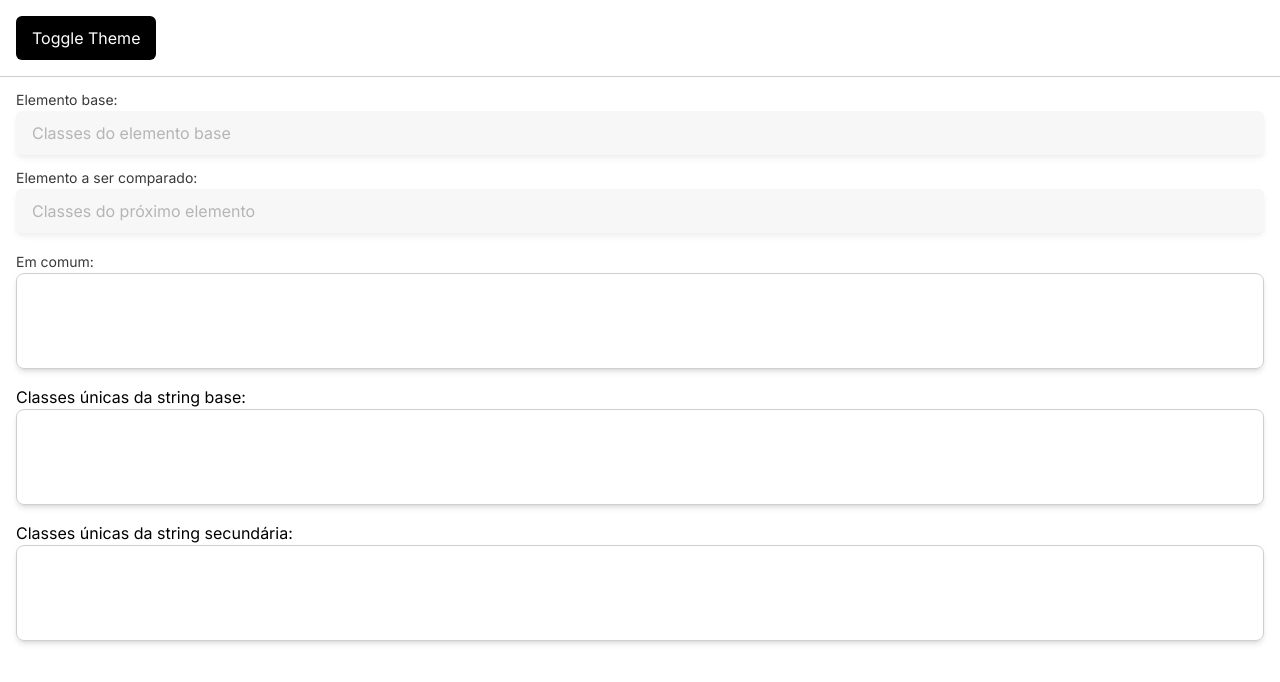
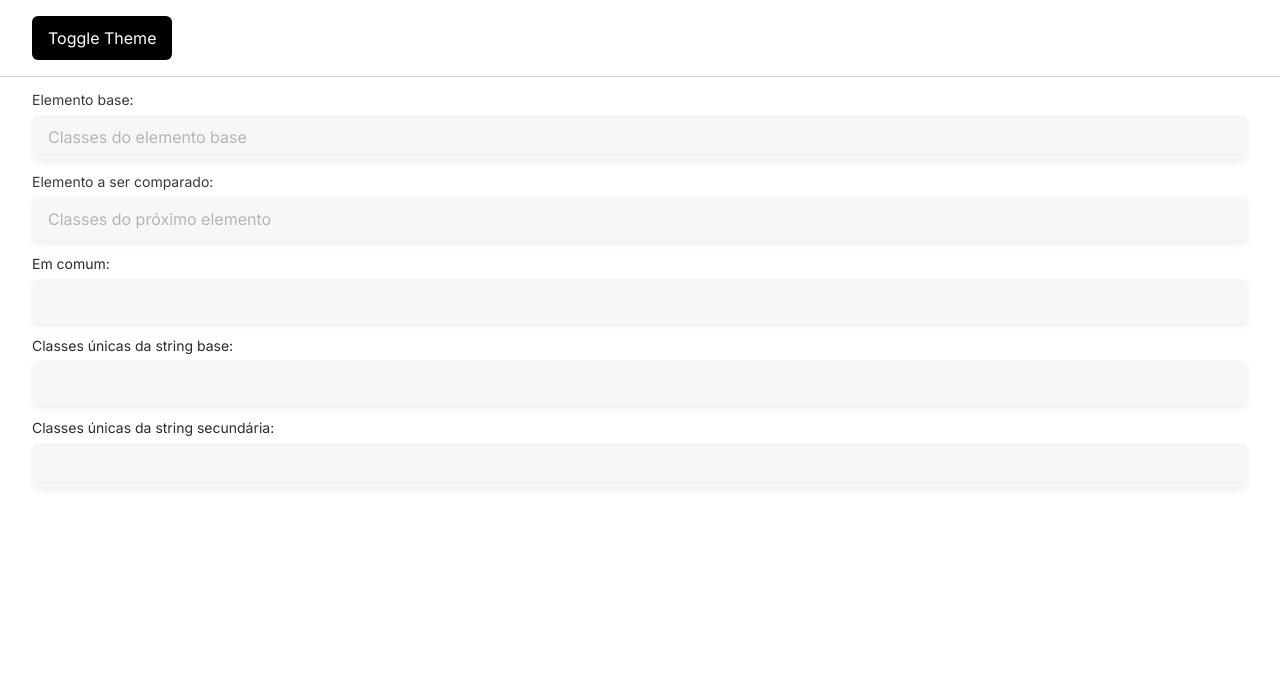
Before and after one commit to vitormarkis/strip-classes, a Next.js app: page / in a window 1280 px wide. Shown: the top 682 px of the page. Built offline with nearby package versions, Linux system fonts and the light colour scheme.

Commit message:
padronize inputs and copy contents

```diff
--- a/src/app/components/atoms/CenteredContainer/index.tsx
+++ b/src/app/components/atoms/CenteredContainer/index.tsx
@@ -9,7 +9,7 @@ export function CenteredContainer({ ...props }: CenteredContainerProps) {
   return (
     <section
       {...props}
-      className={cn("max-w-7xl mx-auto", props.className)}
+      className={cn("max-w-7xl mx-auto px-8", props.className)}
     >
       {props.children}
     </section>
--- a/src/app/components/atoms/Input/index.tsx
+++ b/src/app/components/atoms/Input/index.tsx
@@ -12,7 +12,8 @@ export const Input = React.forwardRef<HTMLInputElement, InputProps>(function Inp
       {...props}
       className={cn(
         "text-color bg-background",
-        "min-h-interactive rounded-interactive px-4 placeholder:text-color-soft outline-none",
+        "min-h-interactive rounded-interactive px-4 placeholder:text-color-soft",
+        "outline-none focus:outline-2 focus:outline-color",
         props.className
       )}
       ref={ref}
--- a/src/app/components/atoms/Label/index.tsx
+++ b/src/app/components/atoms/Label/index.tsx
@@ -12,7 +12,7 @@ export const Label = React.forwardRef<HTMLLabelElement, LabelProps>(function Lab
   return (
     <label
       {...props}
-      className={cn("leading-none", props.className)}
+      className={cn("leading-none block", props.className)}
       ref={ref}
     >
       {props.children}
--- a/src/app/components/layouts/StripClasses/index.ts
+++ /dev/null
@@ -1 +0,0 @@
-export * from "./StripClasses.page"
--- a/src/app/components/layouts/StripClasses/StripClasses.page.tsx
+++ b/src/app/components/layouts/StripClasses/index.tsx
@@ -3,6 +3,7 @@ import { Label } from "@/app/components/atoms"
 import { CenteredContainer } from "@/app/components/atoms/CenteredContainer"
 import { Form as S } from "@/app/components/forms/elements"
 import { StripClassesElements as Custom } from "@/app/components/forms/StripClassesForm"
+import { CopyContent } from "@/app/components/molecules/CopyContent"
 import { InputContainer } from "@/app/components/molecules/InputContainer"
 import React, { useEffect, useRef, useState } from "react"
 
@@ -73,7 +74,7 @@ export default function StripClassesPage({ ...props }: StripClassesPageProps) {
       {...props}
       className={twMerge("bg-neutral-100 min-h-screen", props.className)}
     >
-      <CenteredContainer className="px-4 bg-white min-h-screen">
+      <CenteredContainer className="bg-white min-h-screen">
         <S.Form className="py-4 gap-4">
           <InputContainer
             label="Elemento base:"
@@ -87,26 +88,21 @@ export default function StripClassesPage({ ...props }: StripClassesPageProps) {
             value={secondaryClassesString}
             onChange={e => setSecondaryClassesString(e.target.value)}
           />
-          <div>
-            <Label className="text-heading-soft text-sm">Em comum:</Label>
-            <div className="min-h-[6rem] h-fit font-jetbrains text-neutral-300 bg-neutral-800 border border-neutral-700 shadow-md shadow-neutral-800/10 selection:bg-neutral-700 p-4 rounded-lg">
-              <p className="font-jetbrains text-neutral-100">{commomClassesString}</p>
-            </div>
-          </div>
-
-          <div>
-            <h4>Classes únicas da string base:</h4>
-            <div className="min-h-[6rem] h-fit font-jetbrains text-neutral-300 bg-neutral-800 border border-neutral-700 shadow-md shadow-neutral-800/10 selection:bg-neutral-700 p-4 rounded-lg">
-              <p className="font-jetbrains text-neutral-100">{baseUniqueClassesString}</p>
-            </div>
-          </div>
-
-          <div>
-            <h4>Classes únicas da string secundária:</h4>
-            <div className="min-h-[6rem] h-fit font-jetbrains text-neutral-300 bg-neutral-800 border border-neutral-700 shadow-md shadow-neutral-800/10 selection:bg-neutral-700 p-4 rounded-lg">
-              <p className="font-jetbrains text-neutral-100">{secondaryUniqueClassesString}</p>
-            </div>
-          </div>
+          <CopyContent
+            classesStrings={commomClassesString}
+            label="Em comum:"
+            className="__two"
+          />
+          <CopyContent
+            classesStrings={baseClassesString}
+            label="Classes únicas da string base:"
+            className="__two"
+          />
+          <CopyContent
+            classesStrings={secondaryUniqueClassesString}
+            label="Classes únicas da string secundária:"
+            className="__two"
+          />
         </S.Form>
       </CenteredContainer>
     </main>
--- /dev/null
+++ b/src/app/components/molecules/CopyContent/index.tsx
@@ -0,0 +1,30 @@
+import { Label } from "@/app/components/atoms"
+import { cn } from "@/lib/utils"
+import React from "react"
+
+interface CopyContentProps extends React.HTMLAttributes<HTMLDivElement> {
+  classesStrings: string
+  label: string
+}
+
+export const CopyContent = React.forwardRef<HTMLDivElement, CopyContentProps>(
+  function CopyContentComponent({ classesStrings, label, ...props }, ref) {
+    return (
+      <div
+        {...props}
+        className={cn("", props.className)}
+        ref={ref}
+      >
+        <Label className="text-heading-soft text-sm leading-none mb-2">{label}</Label>
+        <div
+          className={cn(
+            "min-h-interactive h-fit font-jetbrains bg-background selection:bg-background-shadow px-4 py-2.5 rounded-interactive",
+            "shadow-md shadow-background-shadow/40 dark:shadow-none"
+          )}
+        >
+          <p className="font-jetbrains text-color text-sm">{classesStrings}</p>
+        </div>
+      </div>
+    )
+  }
+)
--- a/src/app/components/molecules/InputContainer/index.tsx
+++ b/src/app/components/molecules/InputContainer/index.tsx
@@ -11,7 +11,7 @@ export const InputContainer = React.forwardRef<HTMLInputElement, InputContainerP
   function InputContainerComponent({ label, className, ...props }, ref) {
     return (
       <div className={cn("flex flex-col", className)}>
-        <Label className="text-heading-soft text-sm leading-none mb-1">{label}</Label>
+        <Label className="text-heading-soft text-sm leading-none mb-2">{label}</Label>
         <Input
           ref={ref}
           {...props}
--- /dev/null
+++ b/src/app/components/organisms/Header/index.tsx
@@ -0,0 +1,23 @@
+import { CenteredContainer } from "@/app/components/atoms"
+import { ButtonToggleThemeMode } from "@/app/components/specifics/ButtonToggleThemeMode"
+import { cn } from "@/lib/utils"
+import React from "react"
+
+interface HeaderProps extends React.HTMLAttributes<HTMLDivElement> {}
+
+export const Header = React.forwardRef<HTMLDivElement, HeaderProps>(function HeaderComponent(
+  { ...props },
+  ref
+) {
+  return (
+    <header
+      {...props}
+      className={cn("border-b", props.className)}
+      ref={ref}
+    >
+      <CenteredContainer className="py-4 flex items-center">
+        <ButtonToggleThemeMode />
+      </CenteredContainer>
+    </header>
+  )
+})
--- a/src/app/globals.css
+++ b/src/app/globals.css
@@ -26,7 +26,7 @@
     --heading: var(--black-100);
     --heading-soft: var(--black-300);
     --heading-sub: var(--black-400);
-    --ring: var(--white-300);
+    --ring: var(--white-200);
   }
 
   .__action {
--- a/src/app/layout.tsx
+++ b/src/app/layout.tsx
@@ -1,9 +1,8 @@
 import "./globals.css"
 import { Inter, JetBrains_Mono } from "next/font/google"
 import clsx from "clsx"
-import { CenteredContainer } from "@/app/components/atoms/CenteredContainer"
-import { ButtonToggleThemeMode } from "@/app/components/specifics/ButtonToggleThemeMode"
 import LayoutProvider from "@/app/providers/layout/provider"
+import { Header } from "@/app/components/organisms/Header"
 
 const inter = Inter({ subsets: ["latin"] })
 const jetbrains = JetBrains_Mono({ subsets: ["latin"], variable: "--jetbrains" })
@@ -18,11 +17,7 @@ export default function RootLayout({ children }: { children: React.ReactNode })
     <html lang="en">
       <body className={clsx(inter.className, jetbrains.variable)}>
         <LayoutProvider>
-          <header className="border-b">
-            <CenteredContainer className="p-4 flex items-center">
-              <ButtonToggleThemeMode />
-            </CenteredContainer>
-          </header>
+          <Header />
           {children}
         </LayoutProvider>
       </body>
--- a/src/app/page.tsx
+++ b/src/app/page.tsx
@@ -1,22 +1,6 @@
-"use client"
-import StripClassesPage from "@/app/components/layouts/StripClasses/StripClasses.page"
-import { IFormValues } from "@/app/forms/stripClasses"
+import StripClassesPage from "@/app/components/layouts/StripClasses"
 import React from "react"
-import { FormProvider, useForm } from "react-hook-form"
 
 export default function Home() {
-  const methods = useForm<IFormValues>({
-    defaultValues: {
-      baseClasses: "",
-      baseUniqueClasses: "",
-      commomClasses: "",
-      secondaryClasses: "",
-      secondaryUniqueClasses: "",
-    },
-  })
-  return (
-    <FormProvider {...methods}>
-      <StripClassesPage />
-    </FormProvider>
-  )
+  return <StripClassesPage />
 }
```
